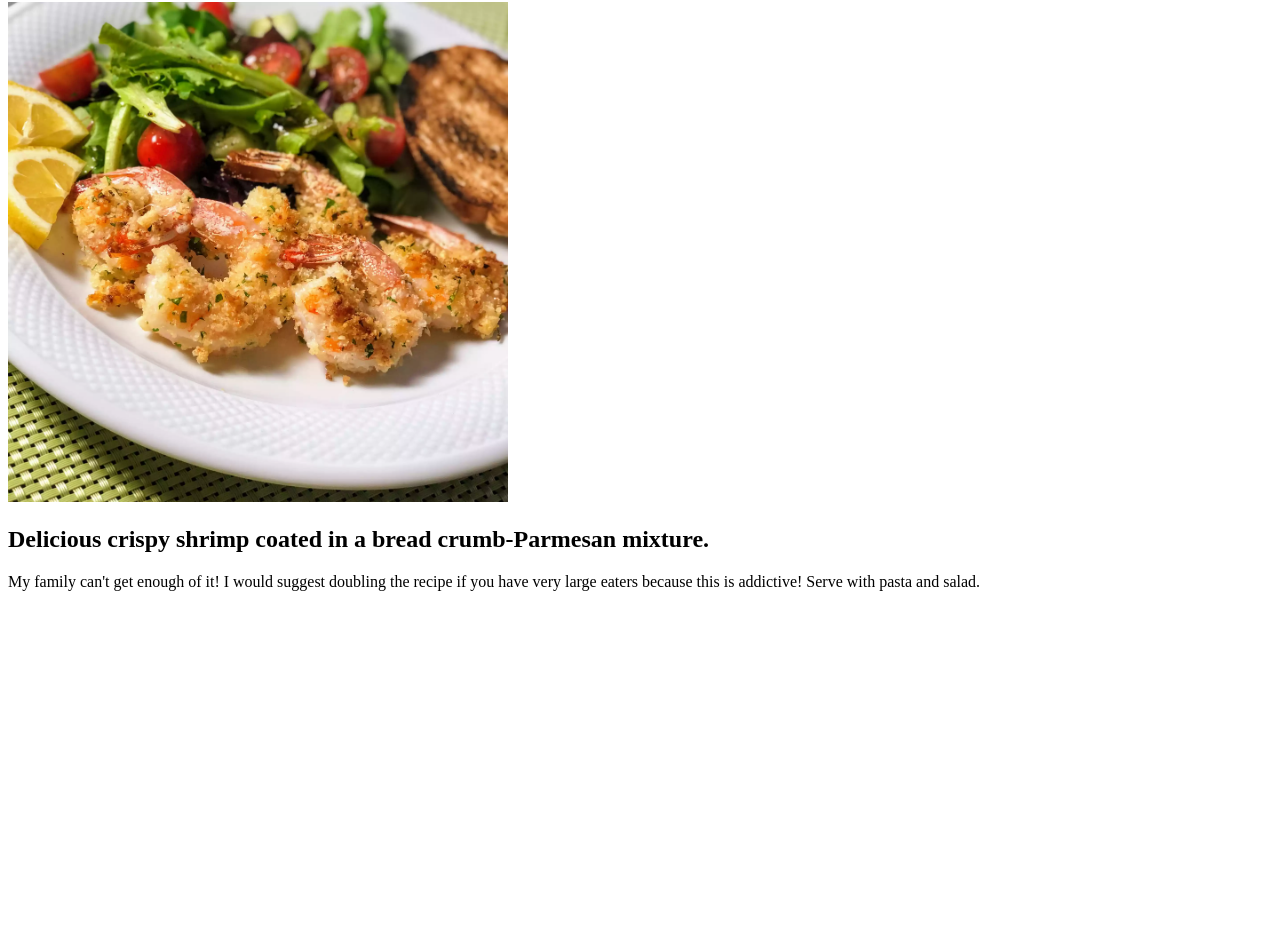
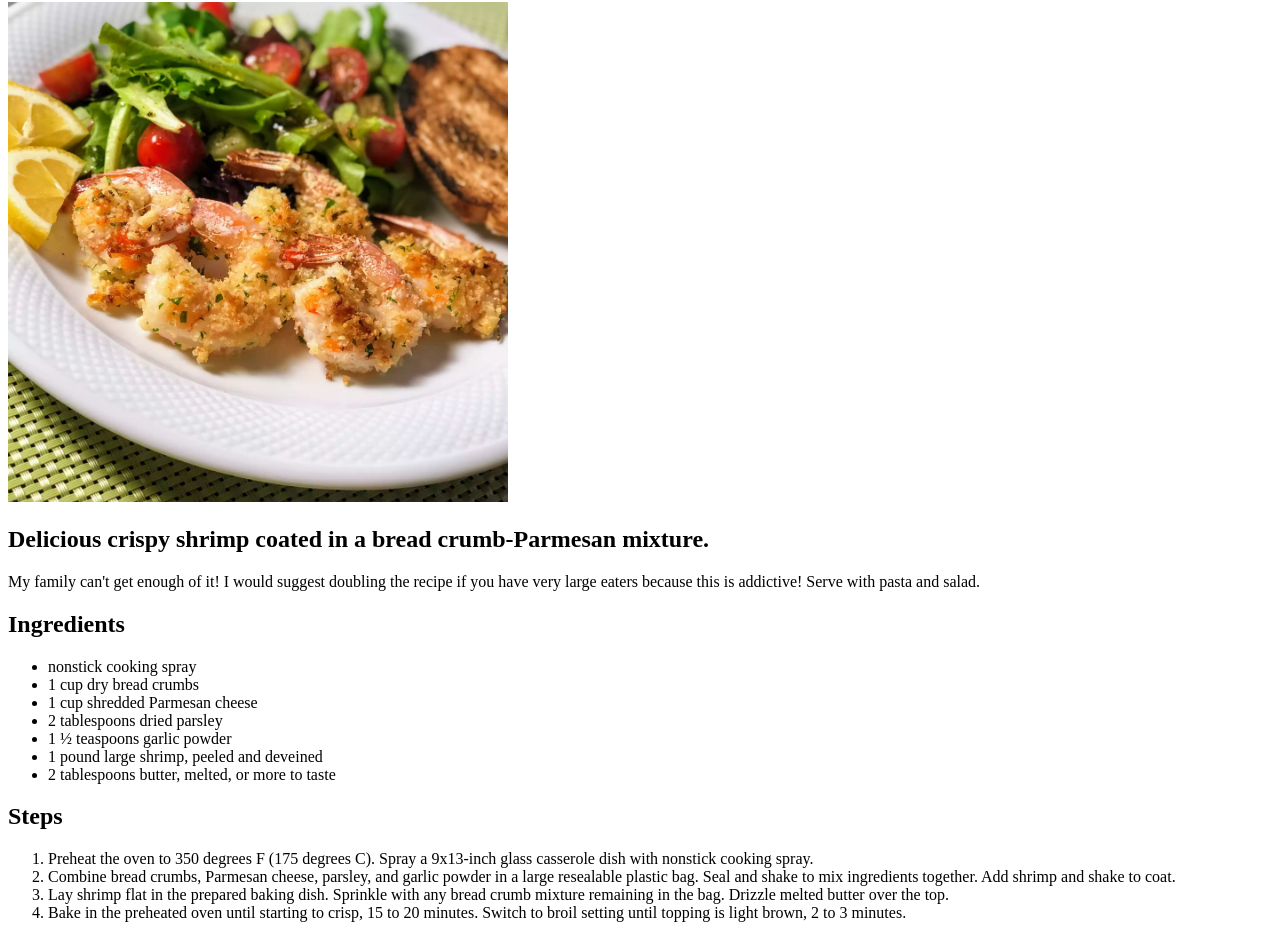
Before and after one commit to mohammedalgamal/odin-recipes, a plain HTML site: page recipes/shrimp.html in a window 1280 px wide. Shown: the part 78-1016 px from the top of the page. Before the commit the page ends 800 px from the top, so only its background shows below. Drawn offline with Linux system fonts and the light colour scheme.

Commit message:
Add the ingredients and steps
Added 2 lists (one ordered and one unordered) to describe the steps and ingredients respectively.

```diff
--- a/recipes/shrimp.html
+++ b/recipes/shrimp.html
@@ -18,5 +18,49 @@
         I would suggest doubling the recipe if you have very large eaters
         because this is addictive! Serve with pasta and salad.</p>
 
+        <h2>Ingredients</h2>
+        <ul>
+            <li>nonstick cooking spray</li>
+
+            <li>1 cup dry bread crumbs</li>
+
+            <li>1 cup shredded Parmesan cheese</li>
+
+            <li>2 tablespoons dried parsley</li>
+
+            <li>1 ½ teaspoons garlic powder</li>
+
+            <li>1 pound large shrimp, peeled and deveined</li>
+
+            <li>2 tablespoons butter, melted, or more to taste</li>
+        </ul>
+
+        <h2>Steps</h2>
+        <ol>
+            <li>
+                Preheat the oven to 350 degrees F (175 degrees C).
+                Spray a 9x13-inch glass casserole dish with nonstick cooking spray.
+            </li>
+
+            <li>
+                Combine bread crumbs, Parmesan cheese, parsley, and garlic powder
+                in a large resealable plastic bag.
+                Seal and shake to mix ingredients together.
+                Add shrimp and shake to coat.
+            </li>
+
+            <li>
+                Lay shrimp flat in the prepared baking dish.
+                Sprinkle with any bread crumb mixture remaining in the bag.
+                Drizzle melted butter over the top.
+            </li>
+
+            <li>
+                Bake in the preheated oven until starting to crisp, 15 to 20 minutes.
+                Switch to broil setting until topping is light brown, 2 to 3 minutes.
+            </li>
+
+        </ol>
+
     </body>
 </html>
```
